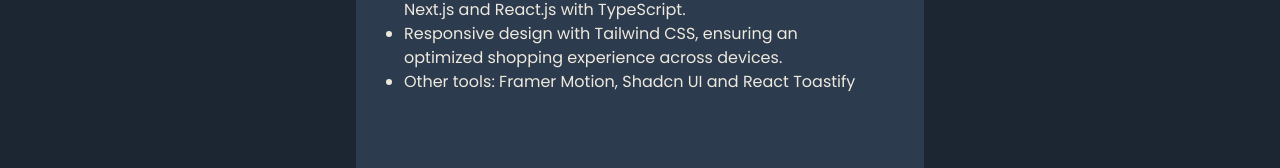
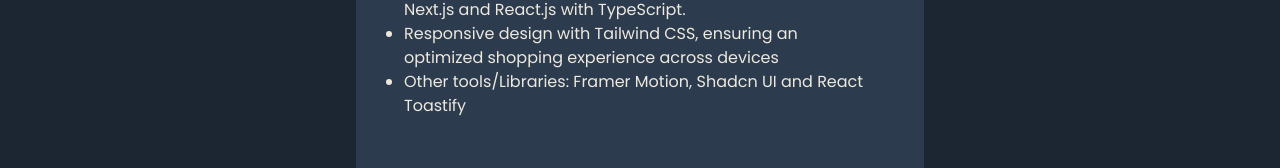
Before and after one commit to kanidthafah/my-portfolio, a Next.js app: page /projects in a window 1280 px wide. Shown: the part 566-734 px from the top of the page. Built offline with nearby package versions, Linux system fonts and the light colour scheme.

Commit message:
edit info

```diff
--- a/app/about/page.jsx
+++ b/app/about/page.jsx
@@ -47,7 +47,7 @@
       type: "Freelance Outsource",
       duration: "March 2024 - May 2024",
       details: [
-        "Transform Figma design into Front-end code with React.js, Next.js, TypeScript and TailwindCSS.",
+        "Developing and implementing UI components using Next.js, React.js with TypeScript and TailwindCSS",
         "Work with Back-end developers to integrate UI components with APIs and databases.",
         "Debug errors and troubleshoot issues.",
       ],
@@ -73,7 +73,7 @@
   items: [
     {
       institution: "Chiang Mai University",
-      degree: "Bachelor of Science",
+      degree: "Bachelor's degree",
       duration: "2019-2023",
       faculty: "College of Arts, Media and Technology",
       about: "Modern Management and Information Technology",
--- a/app/projects/page.jsx
+++ b/app/projects/page.jsx
@@ -27,8 +27,8 @@
       tech: ["React.js", "Next.js", "TypeScript", "TailwindCSS"],
       description: [
         "This project is an online e-commerce platform using Next.js and React.js with TypeScript.",
-        "Responsive design with Tailwind CSS, ensuring an optimized shopping experience across devices.",
-        "Other tools: Framer Motion, Shadcn UI and React Toastify",
+        "Responsive design with Tailwind CSS, ensuring an optimized shopping experience across devices",
+        "Other tools/Libraries: Framer Motion, Shadcn UI and React Toastify",
       ],
       github: "https://github.com/kanidthafah/hawaii-shark-store.git",
       link: "https://hawaii-shark-store.vercel.app/",
@@ -58,7 +58,7 @@
       name: "Weather Website",
       tech: ["HTML", "CSS", "JavaScript"],
       description: [
-        "This projects is a Weather API Website to display real-time weather information such as temperature, humidity, wind speed, etc.",
+        "This project is a Weather API Website to display real-time weather information such as temperature, humidity, wind speed, etc.",
         "Using OpenWeatherMap API to fetch weather data based on user-input city queries.",
         "Handled API responses effectively, displaying error messages for invalid queries or unavailable data.",
       ],
@@ -72,7 +72,7 @@
       description: [
         "This project is a Portfolio Website using React.js and Next.js, showcasing information about me, projects and skills",
         "Styled the website with Tailwind CSS to responsive design.",
-        "Other tools: Framer Motion, Shadcn UI, SweetAlert2",
+        "Other tools/Libraries: Framer Motion, Shadcn UI and SweetAlert2.",
       ],
       github: "https://github.com/kanidthafah/kanidtha-portfolio.git",
       link: "https://kanidtha-portfolio.vercel.app/",
```
